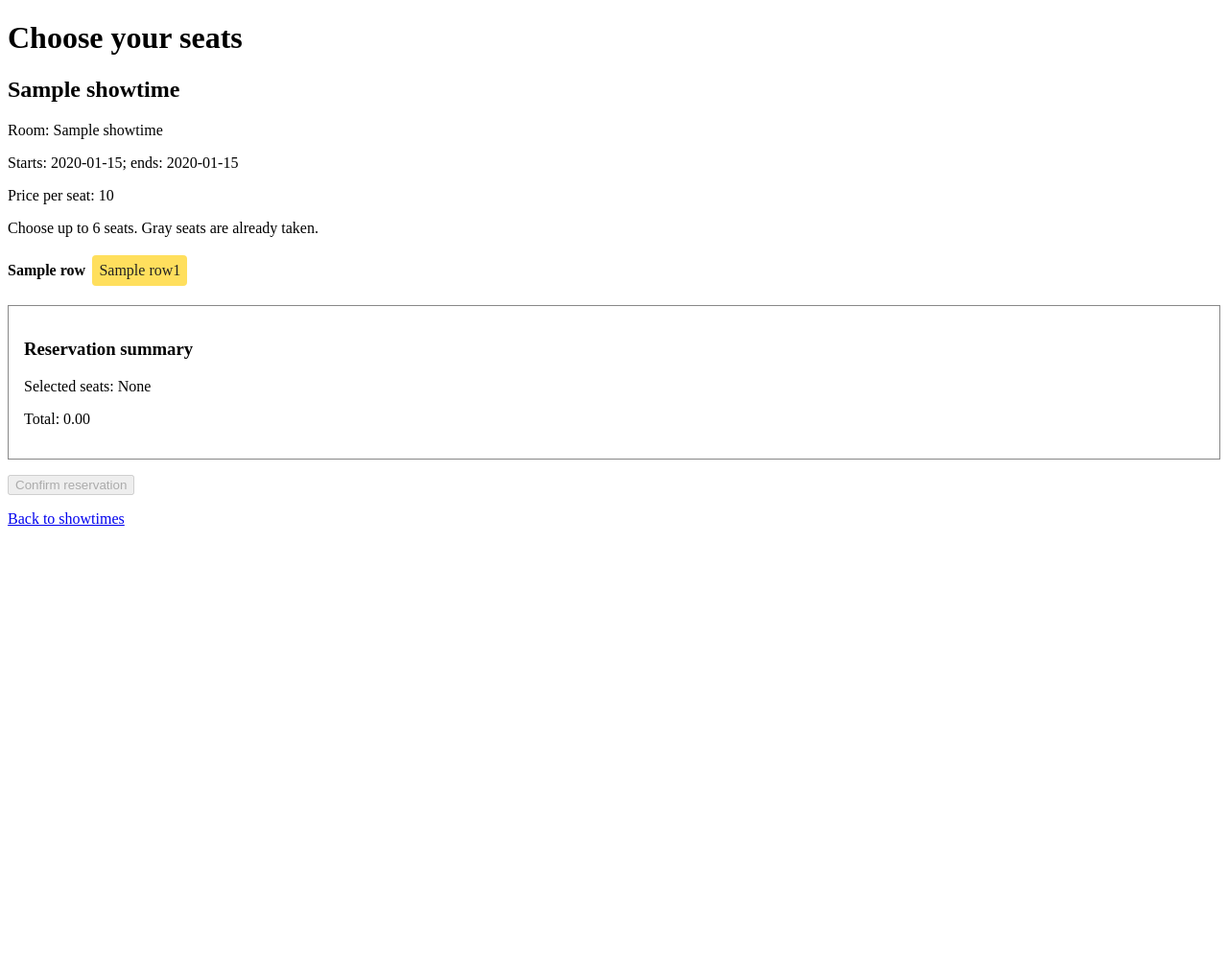
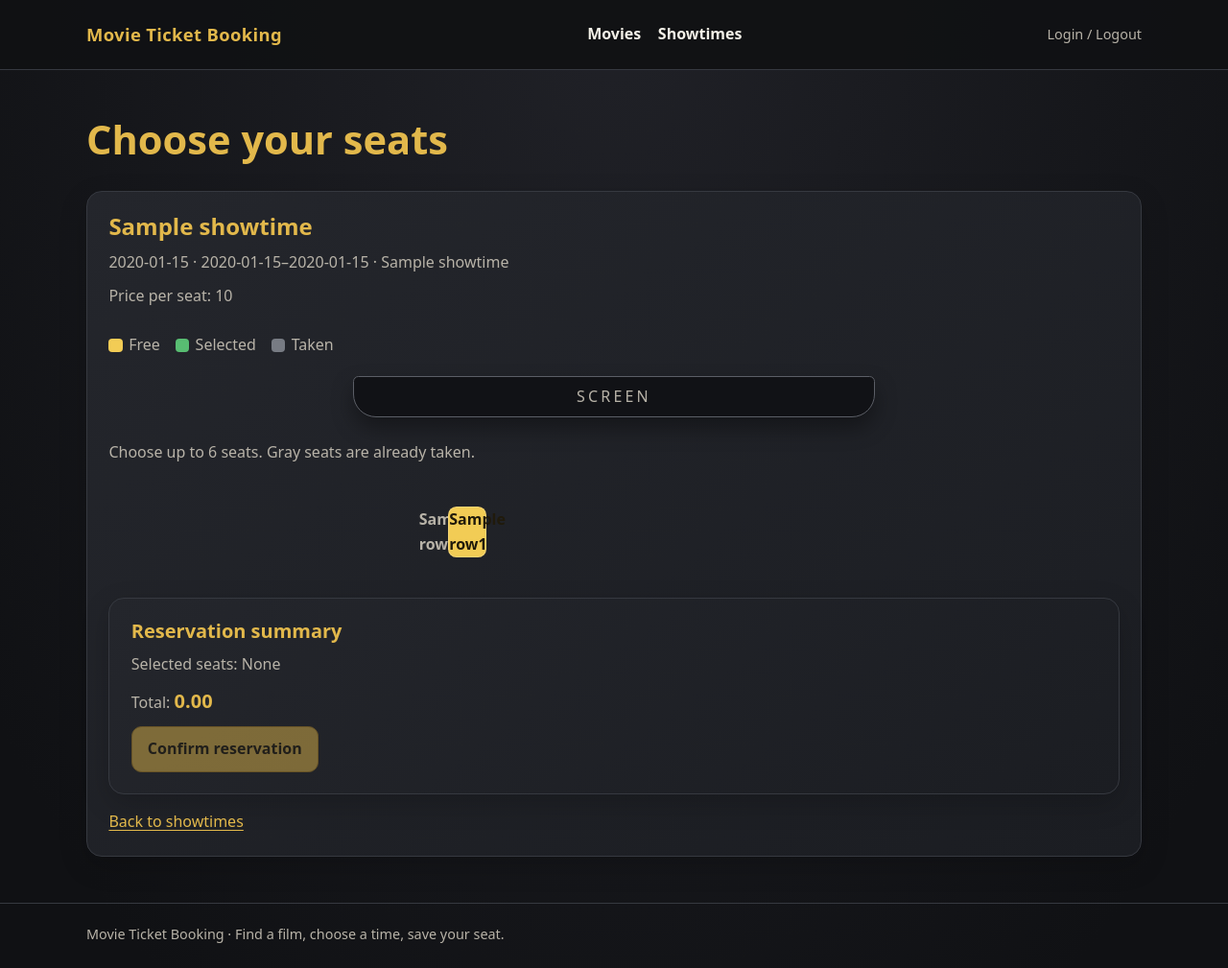
Before and after one commit to mariem-mdalla/Movie-Ticket-Booking, a Java web app: template src/main/webapp/WEB-INF/views/seats.jsp in a window 1280 px wide. Shown: the whole page at 96% size. Before the commit the page ends 548 px from the top, so only its background shows below. Run offline with Tomcat 11, a stand-in JSP engine, Linux system fonts and the light colour scheme; the template is opened without the code that fills it: most values are stand-ins (such as "Sample title", 1, 10 or a date in 2020).

Commit message:
Add shared layout and dark cinema theme

```diff
--- /dev/null
+++ b/src/main/webapp/WEB-INF/views/fragments/footer.jspf
@@ -0,0 +1,3 @@
+<footer class="site-footer">
+    <div class="site-footer__inner">Movie Ticket Booking · Find a film, choose a time, save your seat.</div>
+</footer>
--- /dev/null
+++ b/src/main/webapp/WEB-INF/views/fragments/header.jspf
@@ -0,0 +1,10 @@
+<header class="site-header">
+    <div class="site-header__inner">
+        <a class="site-brand" href="${pageContext.request.contextPath}/">Movie Ticket Booking</a>
+        <nav class="site-nav" aria-label="Main navigation">
+            <a href="${pageContext.request.contextPath}/movies">Movies</a>
+            <a href="${pageContext.request.contextPath}/showtimes">Showtimes</a>
+        </nav>
+        <span class="account-placeholder" aria-label="Account controls will be added in Milestone 7">Login / Logout</span>
+    </div>
+</header>
--- a/src/main/webapp/WEB-INF/views/seats.jsp
+++ b/src/main/webapp/WEB-INF/views/seats.jsp
@@ -5,57 +5,43 @@
 <head>
     <meta charset="UTF-8">
     <meta name="viewport" content="width=device-width, initial-scale=1">
-    <title>Seat Map | Movie Ticket Booking</title>
-    <style>
-        .seat { display: inline-flex; align-items: center; gap: 0.2rem; margin: 0.2rem; padding: 0.45rem; border-radius: 0.25rem; }
-        .free { background-color: #ffdf5d; color: #222; }
-        .selected { background-color: #58bd72; color: #102b17; }
-        .taken { background-color: #999; color: #fff; }
-        .seat:has(input[type="checkbox"]:checked) {
-            background-color: #58bd72;
-            color: #102b17;
-        }
-        .seat input[type="checkbox"] {
-            position: absolute;
-            width: 1px;
-            height: 1px;
-            margin: -1px;
-            padding: 0;
-            overflow: hidden;
-            clip: rect(0, 0, 0, 0);
-            white-space: nowrap;
-            border: 0;
-        }
-        .seat:focus-within {
-            outline: 3px solid #1646c4;
-            outline-offset: 2px;
-        }
-        #booking-summary { margin: 1rem 0; padding: 1rem; border: 1px solid #888; }
-    </style>
+    <title>Choose Seats | Movie Ticket Booking</title>
+    <link rel="stylesheet" href="${pageContext.request.contextPath}/css/site.css">
 </head>
 <body>
-    <main>
+    <%@ include file="fragments/header.jspf" %>
+    <main class="page-shell seat-map-page">
         <h1>Choose your seats</h1>
+        <section class="card seat-map-card">
+            <div>
                 <h2><c:out value="${seatMap.showtime.movieTitle}" /></h2>
-        <p>Room: <c:out value="${seatMap.showtime.auditoriumName}" /></p>
-        <p>Starts: <c:out value="${seatMap.showtime.startTime}" />; ends: <c:out value="${seatMap.showtime.endTime}" /></p>
+                <p><c:out value="${seatMap.showtime.displayDate}" /> · <c:out value="${seatMap.showtime.displayStartTime}" />–<c:out value="${seatMap.showtime.displayEndTime}" /> · <c:out value="${seatMap.showtime.auditoriumName}" /></p>
                 <p>Price per seat: <c:out value="${seatMap.showtime.price}" /></p>
+            </div>
 
             <c:if test="${not empty param.message}">
-            <p id="seat-update-message" role="alert"><c:out value="${param.message}" /></p>
+                <p id="seat-update-message" class="error-message" role="alert"><c:out value="${param.message}" /></p>
             </c:if>
             <c:if test="${empty param.message}">
-            <p id="seat-update-message" role="alert"></p>
+                <p id="seat-update-message" class="error-message" role="alert"></p>
             </c:if>
+
+            <div class="seat-legend" aria-label="Seat key">
+                <span><i class="legend-swatch legend-free"></i>Free</span>
+                <span><i class="legend-swatch legend-selected"></i>Selected</span>
+                <span><i class="legend-swatch legend-taken"></i>Taken</span>
+            </div>
+            <div class="screen-bar">Screen</div>
 
             <form id="booking-form" method="post" action="${pageContext.request.contextPath}/book"
                   data-price="${seatMap.showtime.price}"
                   data-status-url="${pageContext.request.contextPath}/showtimes/seats/status?id=${seatMap.showtime.id}">
                 <input type="hidden" name="showtimeId" value="${seatMap.showtime.id}">
-            <p>Choose up to 6 seats. Gray seats are already taken.</p>
+                <p class="page-intro">Choose up to 6 seats. Gray seats are already taken.</p>
+                <div class="seat-map-grid">
                     <c:forEach var="row" items="${seatMap.rows}">
-                <section aria-label="Row ${row.label}">
-                    <strong><c:out value="${row.label}" /></strong>
+                        <section class="seat-row" aria-label="Row ${row.label}">
+                            <span class="row-label"><c:out value="${row.label}" /></span>
                             <c:forEach var="seat" items="${row.seats}">
                                 <label class="seat ${seat.taken ? 'taken' : 'free'}">
                                     <input type="checkbox" name="seatIds" value="${seat.id}"
@@ -66,17 +52,20 @@
                             </c:forEach>
                         </section>
                     </c:forEach>
+                </div>
 
-            <section id="booking-summary" aria-live="polite">
-                <h3>Reservation summary</h3>
+                <section id="booking-summary" class="card booking-summary" aria-live="polite">
+                    <h2>Reservation summary</h2>
                     <p>Selected seats: <span id="selected-seats">None</span></p>
-                <p>Total: <span id="booking-total">0.00</span></p>
+                    <p>Total: <span id="booking-total" class="booking-total">0.00</span></p>
+                    <button id="confirm-booking" type="submit">Confirm reservation</button>
                 </section>
-            <button id="confirm-booking" type="submit">Confirm reservation</button>
             </form>
             <noscript><p>JavaScript is off. You can still select seats and submit; the server will check your selection.</p></noscript>
-        <p><a href="${pageContext.request.contextPath}/showtimes">Back to showtimes</a></p>
+            <a href="${pageContext.request.contextPath}/showtimes">Back to showtimes</a>
+        </section>
     </main>
-    <script src="${pageContext.request.contextPath}/seat-map.js?v=milestone6" defer></script>
+    <%@ include file="fragments/footer.jspf" %>
+    <script src="${pageContext.request.contextPath}/seat-map.js?v=milestone6b" defer></script>
 </body>
 </html>
--- a/src/main/webapp/WEB-INF/web.xml
+++ b/src/main/webapp/WEB-INF/web.xml
@@ -3,6 +3,9 @@
          xmlns:xsi="http://www.w3.org/2001/XMLSchema-instance"
          xsi:schemaLocation="https://jakarta.ee/xml/ns/jakartaee https://jakarta.ee/xml/ns/jakartaee/web-app_6_1.xsd"
          version="6.1">
+    <welcome-file-list>
+        <welcome-file>index.jsp</welcome-file>
+    </welcome-file-list>
     <error-page>
         <error-code>404</error-code>
         <location>/WEB-INF/views/error.jsp</location>
--- /dev/null
+++ b/src/main/webapp/css/site.css
@@ -0,0 +1,198 @@
+:root {
+    color-scheme: dark;
+    --page: #101114;
+    --surface: #1b1d22;
+    --surface-raised: #24262c;
+    --text: #f4f1e8;
+    --muted: #b8b3a8;
+    --gold: #e2b84b;
+    --gold-dark: #b88c25;
+    --red: #d96b65;
+    --green: #58bd72;
+    --seat-yellow: #f2cc55;
+    --seat-gray: #777b83;
+    --line: #363940;
+    font-family: system-ui, -apple-system, BlinkMacSystemFont, "Segoe UI", sans-serif;
+    background: var(--page);
+    color: var(--text);
+}
+
+* { box-sizing: border-box; }
+
+body {
+    min-width: 320px;
+    min-height: 100vh;
+    margin: 0;
+    display: flex;
+    flex-direction: column;
+    background: radial-gradient(ellipse at top, #202127 0, var(--page) 50rem);
+    color: var(--text);
+    line-height: 1.6;
+}
+
+a { color: var(--gold); text-underline-offset: 0.2em; }
+a:hover { color: #ffe28a; }
+a:focus-visible, button:focus-visible, input:focus-visible {
+    outline: 3px solid var(--gold);
+    outline-offset: 3px;
+}
+
+h1, h2, h3 { color: var(--gold); line-height: 1.2; }
+h1 { margin-top: 0; font-size: clamp(1.8rem, 4vw, 2.6rem); }
+h2 { margin-top: 0; }
+p { margin: 0.6rem 0; }
+
+.site-header {
+    border-bottom: 1px solid var(--line);
+    background: rgba(16, 17, 20, 0.94);
+}
+.site-header__inner, .site-footer__inner, .page-shell {
+    width: min(1100px, calc(100% - 2rem));
+    margin: 0 auto;
+}
+.site-header__inner {
+    min-height: 4.5rem;
+    display: flex;
+    align-items: center;
+    justify-content: space-between;
+    gap: 1.25rem;
+    flex-wrap: wrap;
+    padding: 0.8rem 0;
+}
+.site-brand {
+    color: var(--gold);
+    font-size: 1.15rem;
+    font-weight: 750;
+    text-decoration: none;
+    letter-spacing: 0.02em;
+}
+.site-nav { display: flex; align-items: center; gap: 1.1rem; flex-wrap: wrap; }
+.site-nav a { color: var(--text); text-decoration: none; font-weight: 600; }
+.site-nav a:hover { color: var(--gold); }
+.account-placeholder { color: var(--muted); font-size: 0.9rem; }
+
+main.page-shell { flex: 1; padding-top: clamp(1.5rem, 4vw, 3rem); padding-bottom: 3rem; }
+.page-intro { max-width: 68ch; color: var(--muted); margin-top: -0.5rem; margin-bottom: 1.5rem; }
+.card-grid { display: grid; grid-template-columns: repeat(auto-fit, minmax(min(100%, 17rem), 1fr)); gap: 1rem; padding: 0; list-style: none; }
+.card {
+    border: 1px solid var(--line);
+    border-radius: 1rem;
+    background: linear-gradient(145deg, var(--surface-raised), var(--surface));
+    padding: clamp(1rem, 3vw, 1.4rem);
+    box-shadow: 0 0.6rem 1.8rem rgba(0, 0, 0, 0.18);
+}
+.card h2, .card h3 { margin-bottom: 0.55rem; }
+.card p { color: var(--muted); }
+.card .card-link { display: inline-block; margin-top: 0.5rem; font-weight: 650; }
+
+form { display: grid; gap: 0.8rem; }
+label { color: var(--text); }
+input, select, textarea {
+    max-width: 100%;
+    border: 1px solid #555962;
+    border-radius: 0.55rem;
+    background: #15161a;
+    color: var(--text);
+    padding: 0.65rem 0.75rem;
+    font: inherit;
+}
+button, .button {
+    display: inline-flex;
+    justify-content: center;
+    align-items: center;
+    width: fit-content;
+    border: 1px solid var(--gold-dark);
+    border-radius: 0.65rem;
+    background: var(--gold);
+    color: #201a0b;
+    padding: 0.65rem 1rem;
+    font: inherit;
+    font-weight: 750;
+    text-decoration: none;
+    cursor: pointer;
+}
+button:hover, .button:hover { background: #f1cf6f; color: #171307; }
+button:disabled { cursor: not-allowed; opacity: 0.48; }
+
+.filter-card { display: flex; align-items: end; flex-wrap: wrap; gap: 0.8rem 1rem; margin-bottom: 1.5rem; }
+.filter-card label { display: grid; gap: 0.3rem; }
+.date-heading { margin-bottom: 1rem; color: var(--muted); }
+.error-card { border-color: rgba(217, 107, 101, 0.55); border-left: 0.35rem solid var(--red); }
+.error-card h1, .error-card .error-message { color: #f08b83; }
+.error-message { padding: 0.7rem 0.9rem; border-radius: 0.55rem; background: rgba(217, 107, 101, 0.12); }
+.error-message:empty { display: none; }
+
+.site-footer { border-top: 1px solid var(--line); color: var(--muted); }
+.site-footer__inner { padding: 1.2rem 0 1.5rem; font-size: 0.9rem; }
+
+/* Seat-map layout and states */
+.seat-map-card { display: grid; gap: 1rem; }
+.screen-bar {
+    width: min(34rem, 92%);
+    margin: 0.2rem auto 1rem;
+    padding: 0.5rem 1rem;
+    border: 1px solid #5b5e66;
+    border-radius: 0.35rem 0.35rem 1.5rem 1.5rem;
+    background: #111216;
+    color: var(--muted);
+    text-align: center;
+    letter-spacing: 0.2em;
+    text-transform: uppercase;
+    box-shadow: 0 0.7rem 1.4rem rgba(0, 0, 0, 0.35);
+}
+.seat-map-grid { display: grid; gap: 0.4rem; overflow-x: auto; padding: 0.4rem 0 0.8rem; }
+.seat-row {
+    display: grid;
+    grid-template-columns: 1.4rem repeat(8, minmax(1.7rem, 2.5rem));
+    justify-content: center;
+    align-items: center;
+    gap: clamp(0.2rem, 1vw, 0.5rem);
+}
+.row-label { color: var(--muted); font-weight: 700; text-align: center; }
+.seat {
+    position: relative;
+    display: grid;
+    place-items: center;
+    aspect-ratio: 1;
+    min-width: 1.7rem;
+    border: 1px solid rgba(255, 255, 255, 0.18);
+    border-radius: 0.55rem;
+    background: var(--seat-yellow);
+    color: #201a0b;
+    font-weight: 700;
+    cursor: pointer;
+    transition: transform 120ms ease, filter 120ms ease;
+}
+.seat:hover { transform: translateY(-2px); filter: brightness(1.08); }
+.seat.selected, .seat:has(input[type="checkbox"]:checked) { background: var(--green); color: #102b17; }
+.seat.taken, .seat:has(input[type="checkbox"]:disabled) { background: var(--seat-gray); color: #f2f2f2; cursor: not-allowed; }
+.seat input[type="checkbox"] {
+    position: absolute;
+    width: 1px;
+    height: 1px;
+    margin: -1px;
+    padding: 0;
+    overflow: hidden;
+    clip: rect(0, 0, 0, 0);
+    white-space: nowrap;
+    border: 0;
+}
+.seat:focus-within { outline: 3px solid #fff0ad; outline-offset: 3px; }
+.seat-legend { display: flex; gap: 1rem; flex-wrap: wrap; color: var(--muted); }
+.seat-legend span { display: inline-flex; align-items: center; gap: 0.4rem; }
+.legend-swatch { width: 0.9rem; height: 0.9rem; border-radius: 0.25rem; }
+.legend-free { background: var(--seat-yellow); }
+.legend-selected { background: var(--green); }
+.legend-taken { background: var(--seat-gray); }
+.booking-summary { margin-top: 1rem; }
+.booking-summary h2 { font-size: 1.25rem; }
+.booking-total { color: var(--gold); font-size: 1.25rem; font-weight: 750; }
+
+@media (max-width: 600px) {
+    .site-header__inner { align-items: flex-start; }
+    .site-nav { gap: 0.8rem; }
+    .account-placeholder { width: 100%; }
+    .seat-row { grid-template-columns: 1.2rem repeat(8, minmax(1.55rem, 2rem)); gap: 0.2rem; }
+    .seat { border-radius: 0.4rem; font-size: 0.8rem; }
+    main.page-shell { width: min(100% - 1.25rem, 1100px); }
+}
--- a/src/main/webapp/index.jsp
+++ b/src/main/webapp/index.jsp
@@ -1,2 +1,2 @@
 <%@ page contentType="text/html; charset=UTF-8" pageEncoding="UTF-8" %>
-<jsp:forward page="/welcome" />
+<jsp:forward page="/showtimes" />
```
Also changed, not shown: AI_USAGE.md (+2 -0 lines), docs/MILESTONE_6B_LEARNING_LOG.md (added, +66 -0 lines), src/main/java/com/example/movieticket/WelcomeServlet.java (+3 -8 lines), src/main/java/com/movieticket/service/view/ReservationView.java (+10 -0 lines), src/main/java/com/movieticket/service/view/ShowtimeView.java (+10 -0 lines), src/main/webapp/WEB-INF/views/error.jsp (+9 -4 lines), src/main/webapp/WEB-INF/views/movies.jsp (+9 -5 lines), src/main/webapp/WEB-INF/views/reservation.jsp (+12 -7 lines), src/main/webapp/WEB-INF/views/showtimes.jsp (+19 -12 lines), src/main/webapp/WEB-INF/views/welcome.jsp (+10 -9 lines). Lines whose indentation alone changed are shown as unchanged.
